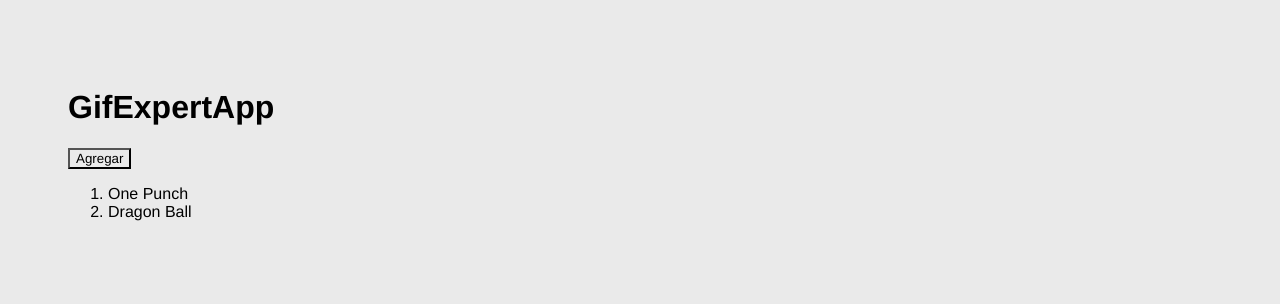
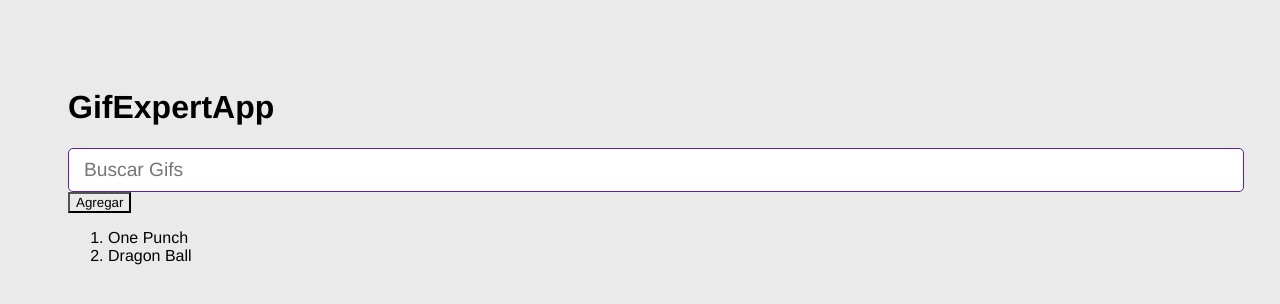
Before and after one commit to John-Alz/GifExpertApp, a React (Vite) app: page / in a window 1280 px wide. Shown: the top 304 px of the page. Built offline with nearby package versions, Linux system fonts and the light colour scheme.

Commit message:
feat: addCategory component

```diff
--- a/src/GifExpertApp.jsx
+++ b/src/GifExpertApp.jsx
@@ -1,4 +1,5 @@
 import { useState } from 'react'
+import AddCategory from './components/AddCategory';
 
 export default function GifExpertApp() {
 
@@ -24,6 +25,9 @@
             {/* Input */}
 
             {/* Listado de gif */}
+
+            <AddCategory />
+
             <button onClick={onAddCategory}>Agregar</button>
             <ol>
                 {
--- /dev/null
+++ b/src/components/AddCategory.jsx
@@ -0,0 +1,26 @@
+import { useState } from "react";
+
+export default function AddCategory() {
+
+    const [inputValue, setInputValue] = useState('');
+
+    const onInputChange = (e) => {
+        setInputValue(e.target.value)
+    }
+
+    const onSubmit = (e) => {
+        e.preventDefault();
+        console.log(inputValue);
+    }
+
+    return (
+        <form onSubmit={onSubmit} >
+            <input
+                type="text"
+                placeholder="Buscar Gifs"
+                value={inputValue}
+                onChange={onInputChange}
+            />
+        </form>
+    )
+}
```
